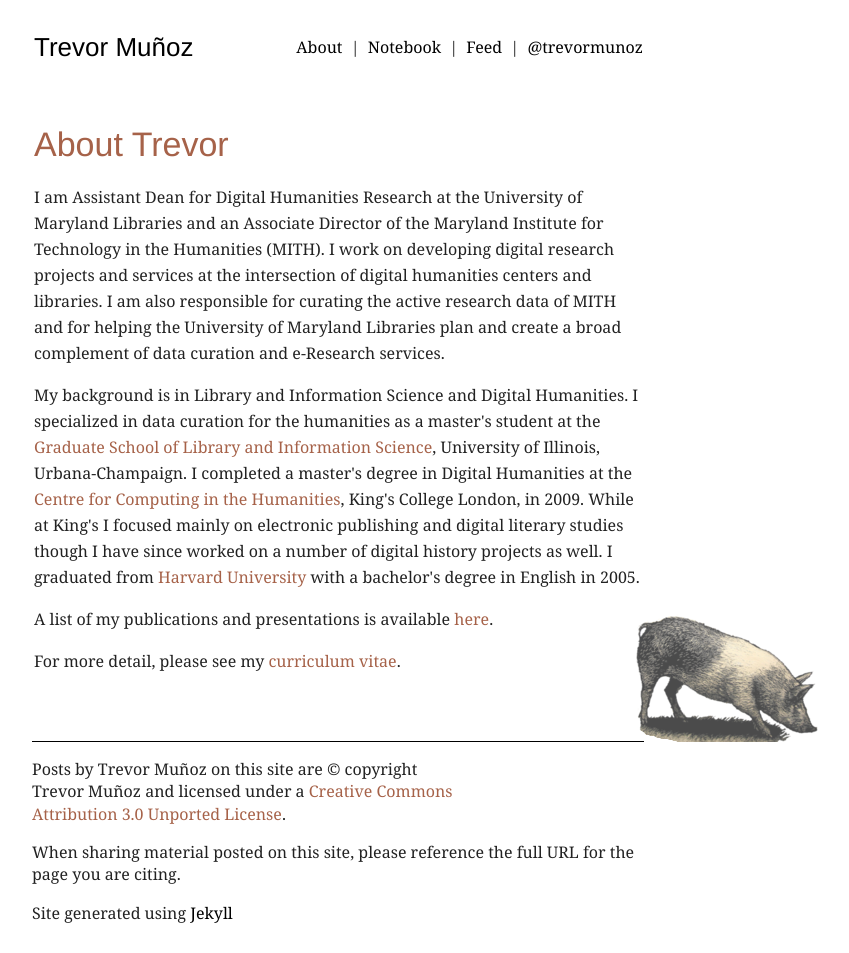
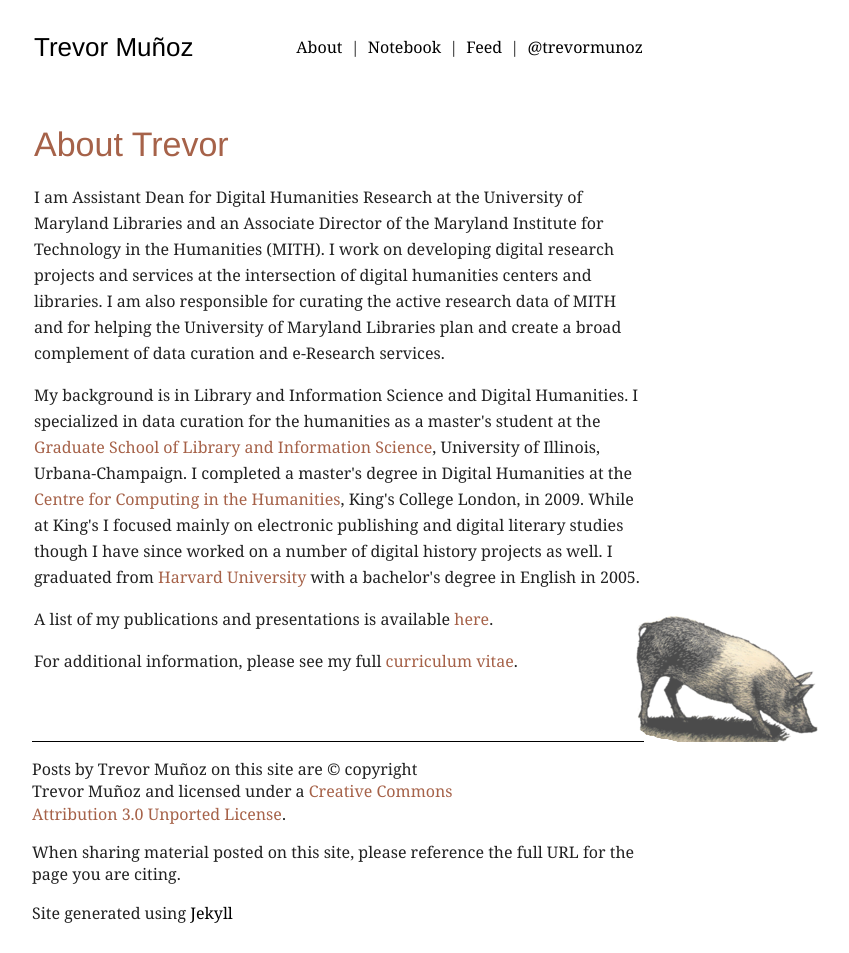
Before and after one commit to trevormunoz/calling-card, a Jekyll site: the page built from about/index.html, in a window 1280 px wide. Shown: the whole page, without its empty margins (302-1151 px from the left). Built offline with Jekyll 4.4.1, drawn with Linux system fonts in a browser that asks for light colours; nearby versions of some CDN libraries; Markdown is read by kramdown in place of the engine named in the settings.

Commit message:
Adjusting links on about page to point to part of CV rather than separate publications page

```diff
--- a/about/index.html
+++ b/about/index.html
@@ -8,9 +8,9 @@
 	<p>I am Assistant Dean for Digital Humanities Research at the University of Maryland Libraries and an Associate Director of the Maryland Institute for Technology in the Humanities (MITH). I work on developing digital research projects and services at the intersection of digital humanities centers and libraries. I am also responsible for curating the active research data of MITH and for helping the University of Maryland Libraries plan and create a broad complement of data curation and e-Research services.</p>
 	<p>My background is in Library and Information Science and Digital Humanities. I specialized in data curation for the humanities as a master's student at the <a href="http://www.lis.illinois.edu/" target="_blank">Graduate School of Library and Information Science</a>, University of Illinois, Urbana-Champaign. I completed a master's degree in Digital Humanities at the <a href="http://www.kcl.ac.uk/schools/humanities/depts/cch" target="_blank">Centre for Computing in the Humanities</a>, King's College London, in 2009. While at King's I focused mainly on electronic publishing and digital literary studies though I have since worked on a number of digital history projects as well. I graduated from <a href="http://harvard.edu/" target="_blank">Harvard University</a> with a bachelor's degree in English in 2005.</p>
 
-	<p>A list of my publications and presentations is available <a href="/about/publications/">here</a>.</p>
+	<p>A list of my publications and presentations is available <a href="/about/cv/#publications_presentations">here</a>.</p>
 
-	<p>For more detail, please see my <a href="cv" target="_blank">curriculum vitae</a>.</p>
+	<p>For additional information, please see my full <a href="cv">curriculum vitae</a>.</p>
 
 	<img class="margin" src="/images/pig.png" alt="a picture of a pig" title="a lovely little image of a pig. original by angus mcdiarmid" longdesc="http://www.flickr.com/photos/angusmcdiarmid/2431051520/">
 </div>
```
